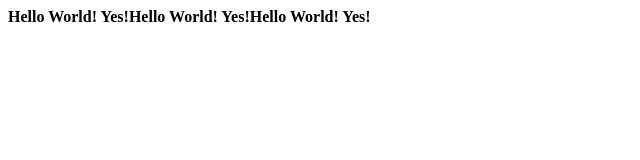
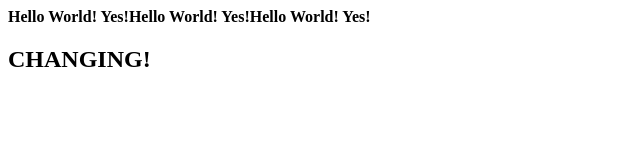
Before and after one commit to sense23/project, a plain HTML site: page index.html in a window 1280 px wide. Shown: the whole page, without its empty margins (0-640 px from the left). Drawn offline with Linux system fonts and the light colour scheme.

Commit message:
html modify

```diff
--- a/index.html
+++ b/index.html
@@ -9,6 +9,7 @@
 
 <body>
     <b>Hello World! Yes!</b><b>Hello World! Yes!</b><b>Hello World! Yes!</b>
+    <h2>CHANGING!</h2>
 
 
 
```
